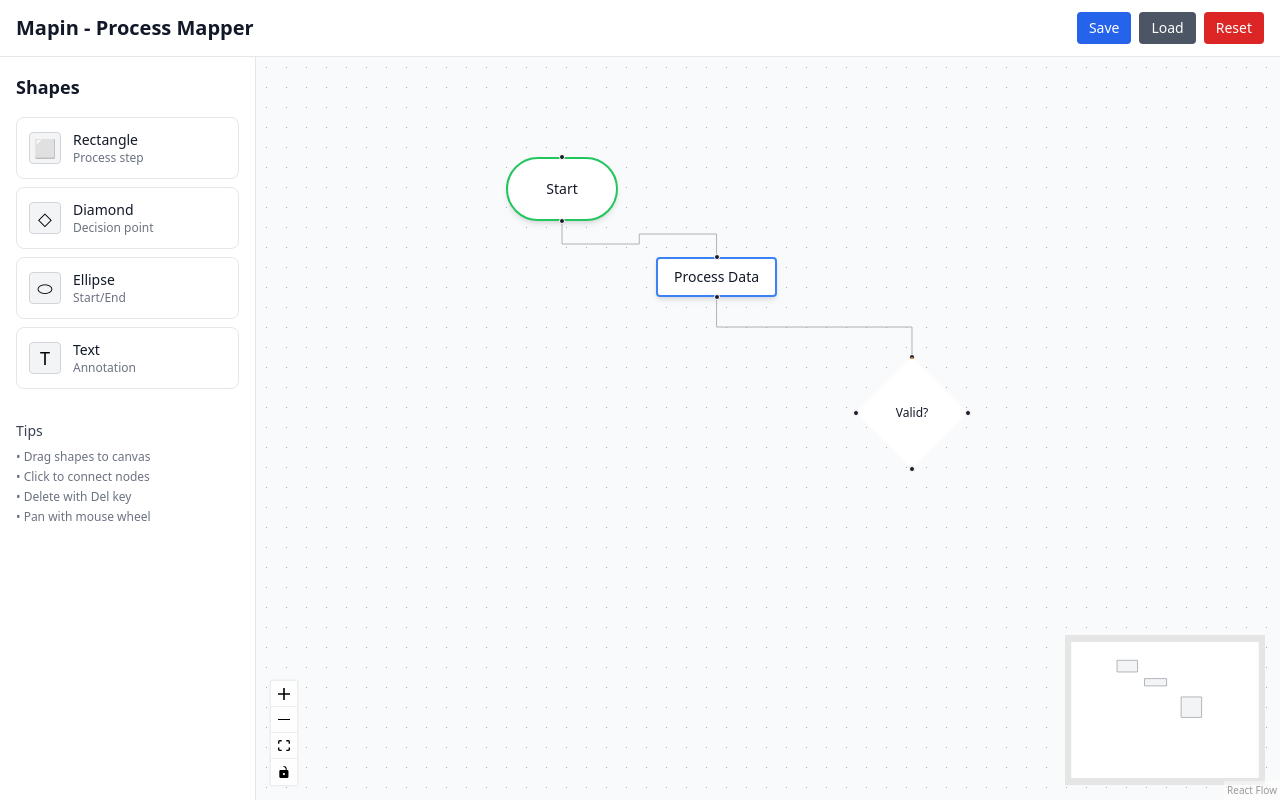
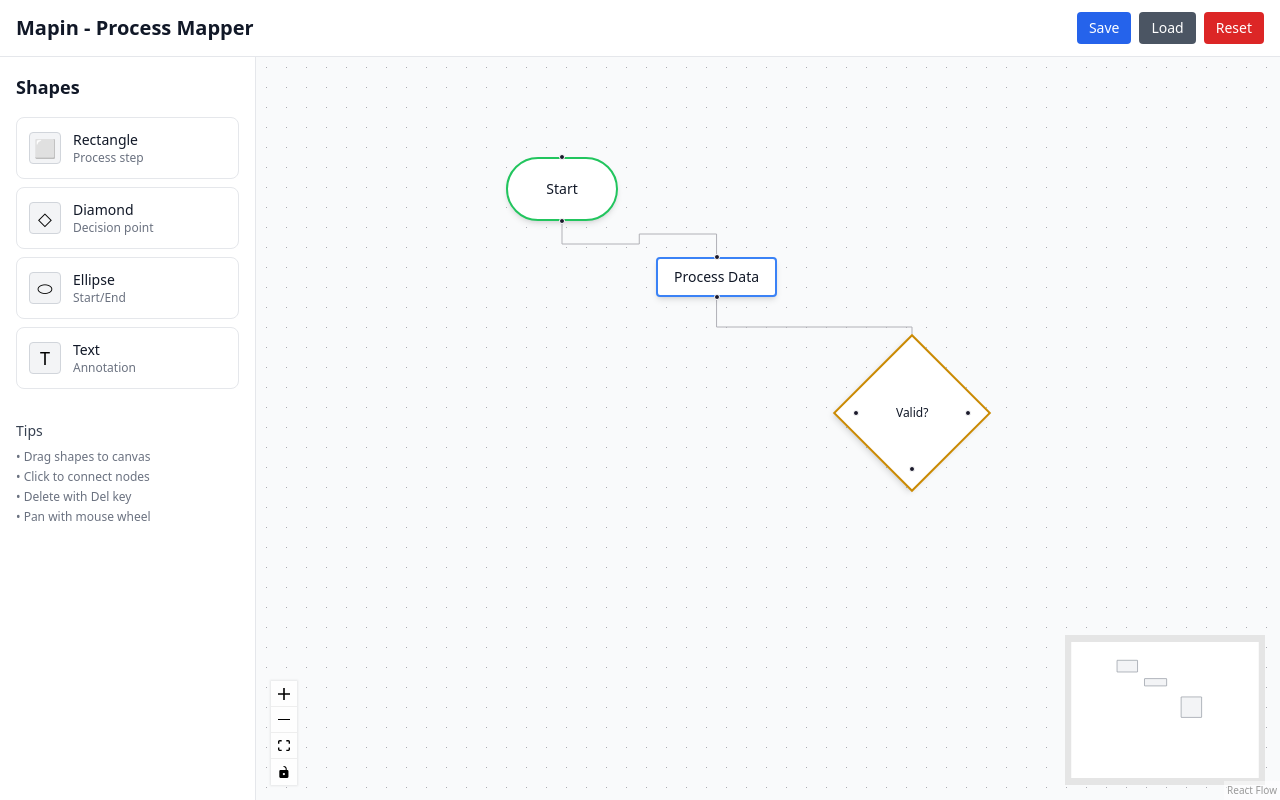
Before and after one commit to TechKuro/Mapin, a React (Vite) app in the folder apps/web/: page / in a window 1280 px wide. Built offline with nearby package versions, Linux system fonts and the light colour scheme.

Commit message:
changed it to a rotated square

```diff
--- a/apps/web/src/components/CustomNodes.tsx
+++ b/apps/web/src/components/CustomNodes.tsx
@@ -32,14 +32,13 @@ export const DiamondNode: React.FC<NodeProps> = ({ data, isConnectable }) => (
       isConnectable={isConnectable}
     />
 
-    {/* Diamond body */}
-    <div
-      className="w-28 h-28 flex items-center justify-center bg-white border-2 border-yellow-600 shadow-md"
-      style={{ clipPath: 'polygon(50% 0%, 100% 50%, 50% 100%, 0% 50%)' }}
-    >
-      <span className="text-xs font-medium text-gray-900 text-center px-1">
-        {data?.label || 'Decision'}
-      </span>
+    {/* Diamond body via a rotated square so border renders */}
+    <div className="w-28 h-28 flex items-center justify-center">
+      <div className="w-full h-full bg-white border-2 border-yellow-600 shadow-md transform rotate-45 flex items-center justify-center">
+        <span className="text-xs font-medium text-gray-900 text-center px-1 transform -rotate-45">
+          {data?.label || 'Decision'}
+        </span>
+      </div>
     </div>
 
     {/* Handles */}
```
